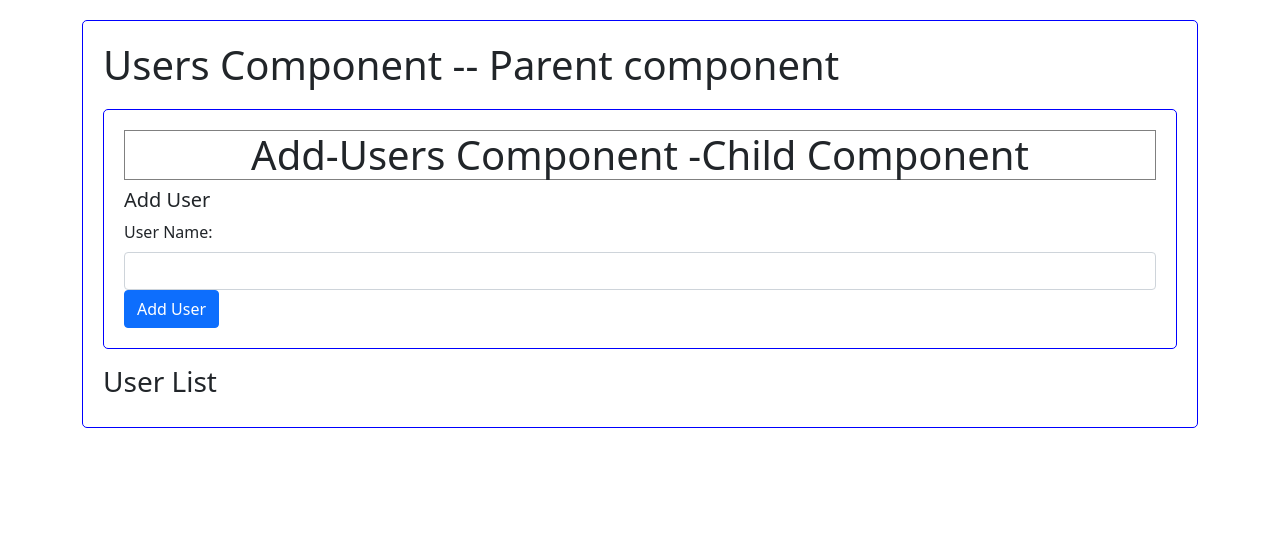
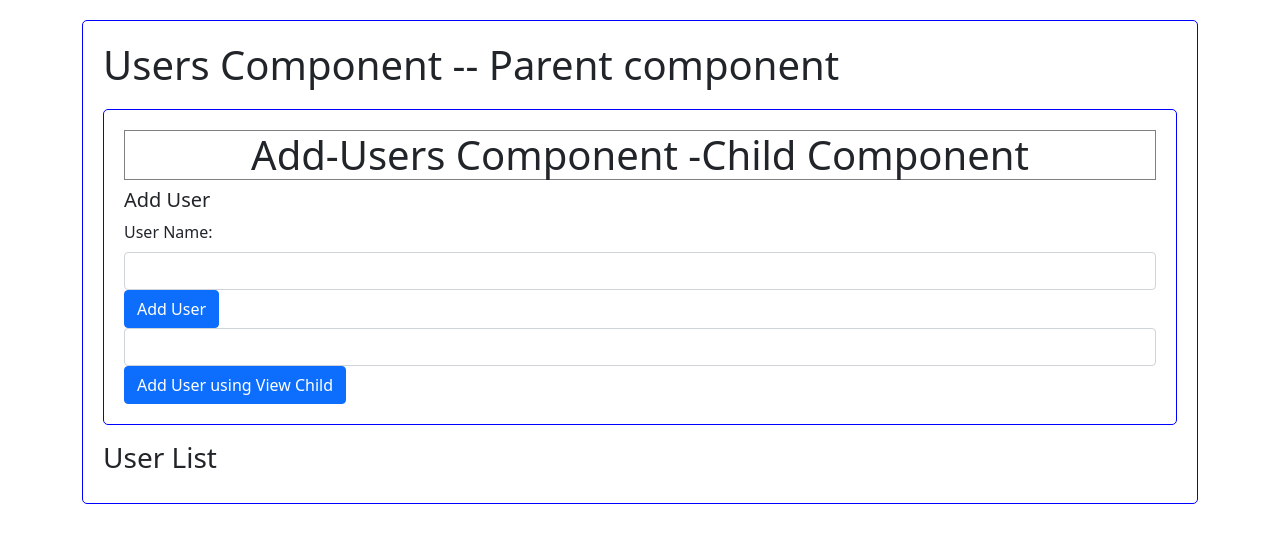
Before and after one commit to pateba06/AngularApp-AllTopicInOne, an Angular app in the folder angularAllTopicInOneApp/: page / in a window 1280 px wide. Shown: the top 542 px of the page. Built offline with nearby package versions, Linux system fonts and the light colour scheme.

Commit message:
06-ViewChildAndElementRef example

```diff
--- a/angularAllTopicInOneApp/src/app/add-user/add-user.component.html
+++ b/angularAllTopicInOneApp/src/app/add-user/add-user.component.html
@@ -5,8 +5,11 @@
   <!-- <input type="text" class="form-control" [(ngModel)]="userName"> -->
   <div class="mt-2">
     <!-- we want to send data to Parent compoent i.e users component on emit -->
-<!-- using local reference example -->
+    <!-- using local reference example -->
     <input type="text" class="form-control" #userInput>
       <button class ="btn btn-primary" (click)="OnUserAdded(userInput)">Add User</button>
+      <!-- showing example of viewchild -->
+      <input type="text" class="form-control" #userInputViewChild>
+      <button class ="btn btn-primary" (click)="onUserAddedViewChild()">Add User using View Child</button>
   </div>
 </div>
--- a/angularAllTopicInOneApp/src/app/add-user/add-user.component.ts
+++ b/angularAllTopicInOneApp/src/app/add-user/add-user.component.ts
@@ -1,4 +1,4 @@
-import { Component, EventEmitter, OnInit, Output } from '@angular/core';
+import { Component, ElementRef, EventEmitter, OnInit, Output, ViewChild } from '@angular/core';
 
 @Component({
   selector: 'app-add-user',
@@ -8,13 +8,22 @@ import { Component, EventEmitter, OnInit, Output } from '@angular/core';
 export class AddUserComponent implements OnInit {
   userName: string;
   @Output() userAdded = new EventEmitter<string>();
+
+  @ViewChild('userInputViewChild') userInputViewChild:ElementRef
   constructor() {}
 
   ngOnInit() {}
 
+  // below method we used for #templateReference example and sending message from child to parent
   OnUserAdded(userInput) {
     // emiting event to send data to Parent component -- sending userName Data to parent component so it can be push in userList
     // this.userAdded.emit(this.userName);
     this.userAdded.emit(userInput.value);
   }
+
+  // below function to show example of viewchild
+  onUserAddedViewChild(){
+    // accessing the #userInputViewChild template ref variable and using viewChild  and accessing the value
+    this.userAdded.emit(this.userInputViewChild.nativeElement.value)
+  }
 }
```
Also changed, not shown: 1 other file (tests, documents, lock files or other folders).
